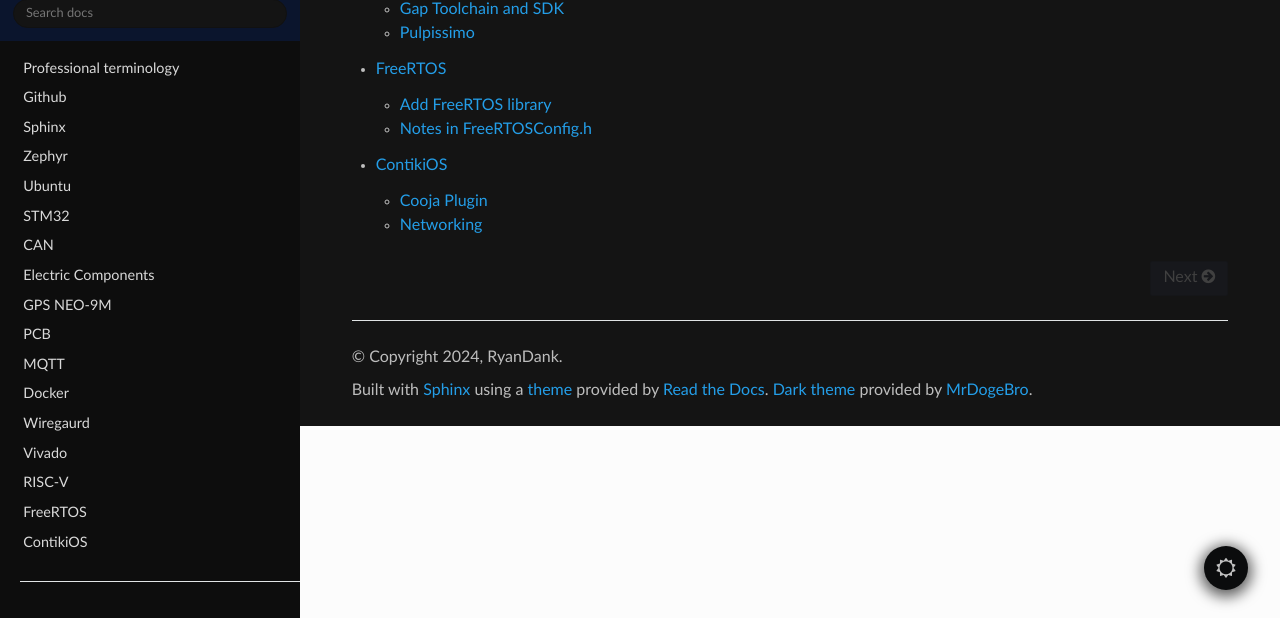
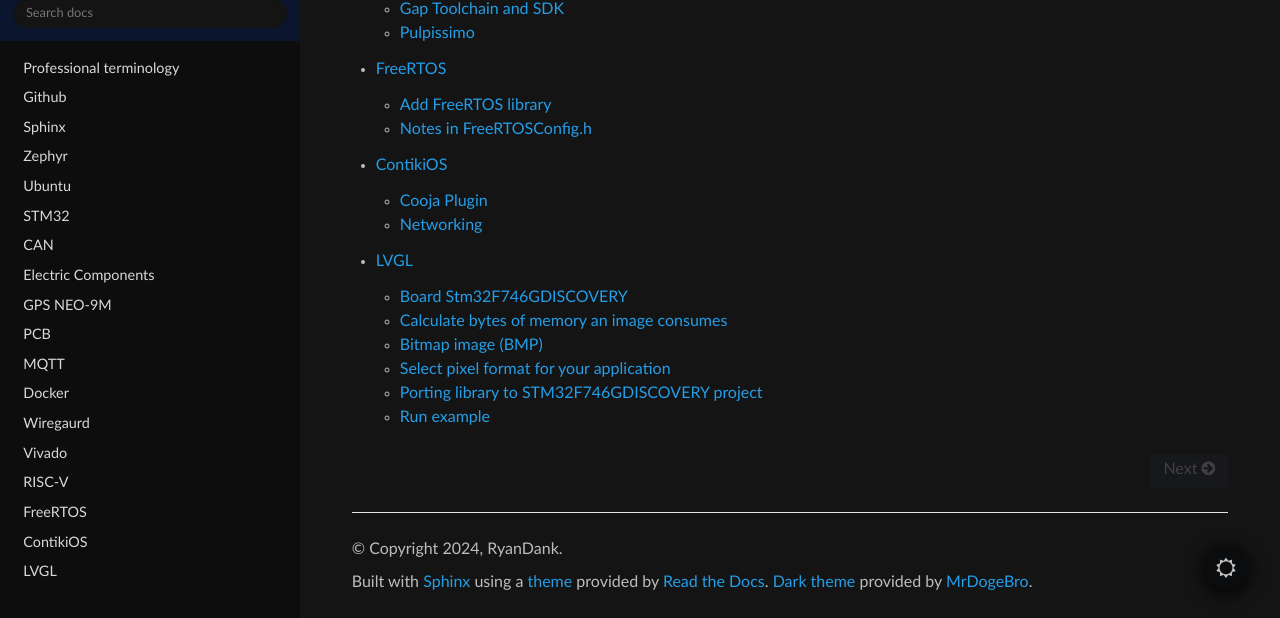
Before and after one commit to ryanjtr/MyDocs, a Sphinx documentation site: the page built from docs/source/index.rst, in a window 1280 px wide and 900 px high, scrolled down 1723 px, cut to the strip 282-900 px from the top of the window. Built offline with Sphinx 7.4.7 and the Read the Docs theme 3.1.0, drawn with Linux system fonts in a browser that asks for light colours; some of the changed lines change nothing that is shown.

Commit message:
add lvgl instruction create project

```diff
--- /dev/null
+++ b/docs/source/Contents/STM32/lvglf7.rst
@@ -0,0 +1,159 @@
+LVGL
+==================
+
+.. contents::
+    :depth: 2
+
+Board Stm32F746GDISCOVERY
+----------------------------
+
+Has on-chip RAM: 340Kb, on-chip flash: 1Mb, on board external SDRAM: 128Mb,
+on board external flash: 128Mb, on board LCD-TFT: 480x272
+
+Calculate bytes of memory an image consumes
+----------------------------------------------
+
+Given:
+    * Resolution of bitmap image: 480x270
+    * Pixel format: ARG88888
+
+bpp: bit per pixel
+
+Total memory consumed = Width x Height x (bpp/8) = 480 x 270 x (32/8) = 506.25Kb
+
+Bitmap image (BMP)
+----------------------
+
+* An BMP image contains uncompressed pixel data, so it consumes more space on disk.
+
+* You can directly read the pixel values and display them on the display module.
+
+Select pixel format for your application
+-------------------------------------------
+
+Depends on:
+
+* Pixel format support by the LCD driver chip
+
+* Desired color range
+
+* Microcontroller RAM space availability
+
+* Microcontroller Flash space availability
+
+Porting library to STM32F746GDISCOVERY project
+-------------------------------------------------
+
+#. Create project with board STM32F746GDISCOVERY, but do not enable all default peripherals.
+
+#. Set Debug to "Serial Wire".
+
+#. Set High Speed Clock to "BYPASS Clock Source", and Low Speed Clock to "Crystal/Ceramic Resonator".
+
+#. Enable these peripherals: I2C3, USART1, LTDC.
+
+#. If you use external SDRAM, you need to enable ``FMC/SDRAM1``, choose ``SDCKE0+SDNE0`` in ``Clock and chip enable``.
+
+#. Then go to tab ``Project Manager``, choose ``Advanced Settings`` and untick ``Generate Code`` of these peripheral.
+
+#. In tab ``Clock Configuration``, set ``HCLK`` up to 216, just type this number and press enter then Cubeide will calculate for you.
+
+#. Create source folder ``hal_stm_lvgl``
+
+#. Clone `sample project Stm32F746GDISCOVERY of LVGL github <https://github.com/lvgl/lv_port_stm32f746_disco>`_
+
+#. Copy the two folders ``tft`` and ``touchpad`` from ``hal_stm_lvgl``, then paste them into ``hal_stm_lvgl`` source folder created earlier.
+
+#. Copy the two folders ``Components`` and ``STM32746G-Discovery`` from ``Utilities``, then paste them into ``hal_stm_lvgl`` source folder created earlier.
+
+#. Add path to all folder above.
+
+#. Clone `LVGL github <https://github.com/lvgl/lvgl>`_
+
+#. Copy ``lvgl`` cloned folder to your project.
+
+#. Move ``lv_conf_template.h`` out side ``lvgl`` folder, and rename it to ``lv_conf.h``.
+
+#. Open ``lv_conf.h`` and change **#if 0** to **#if 1** to enable content in this file.
+
+#. Keep ``src`` folder, ``lv_version.h`` and ``lvgl.h``. Delete all the rest files and folders.
+
+#. If you want to use example or demo, then keep ``demos`` and ``examples`` folder.
+
+.. image:: image/project_tree_lvgl.png
+
+.. note::
+
+    #. When building the project, you may encounter some errors in certain files from the ``STM32746G-Discovery`` folder.
+        This occurs because the peripheral is not enabled. Simply use **#if 0** and **#endif** to temporarily disable that file.
+
+    #. The most important thing that will cause the screen to become unresponsive is the missing call to the function ``lv_tick_inc(1)``.
+        You have to call this function in ``void SysTick_Handler(void)`` of the ``stm32f7xx_it.c`` file.
+
+    #. I recommend using LVGL version 8.2 for enhanced stability. Because cannot use macro rotation display in version 9.3.0
+
+Run example
+--------------
+
+.. code:: c
+
+    /* USER CODE BEGIN Includes */
+    #include "lvgl/lvgl.h"
+    #include "lv_conf.h"
+    #include "tft.h"
+    #include "touchpad.h"
+    #include "lv_examples.h"
+
+    /* USER CODE END Includes */
+
+        int main(void)
+    {
+
+    /* USER CODE BEGIN 1 */
+
+    /* USER CODE END 1 */
+
+    /* MCU Configuration--------------------------------------------------------*/
+
+    /* Reset of all peripherals, Initializes the Flash interface and the Systick. */
+    HAL_Init();
+
+    /* USER CODE BEGIN Init */
+
+    /* USER CODE END Init */
+
+    /* Configure the system clock */
+    SystemClock_Config();
+
+    /* USER CODE BEGIN SysInit */
+
+    /* USER CODE END SysInit */
+
+    /* Initialize all configured peripherals */
+    MX_GPIO_Init();
+    /* USER CODE BEGIN 2 */
+    /* Enable I-Cache */
+    SCB_EnableICache();
+
+    /* Enable D-Cache */
+    SCB_EnableDCache();
+
+    lv_init();
+    tft_init();
+    touchpad_init();
+
+    lv_example_dropdown_1();
+    /* USER CODE END 2 */
+
+    /* Infinite loop */
+    /* USER CODE BEGIN WHILE */
+    while (1)
+    {
+        HAL_Delay(5);
+        lv_task_handler();
+        /* USER CODE END WHILE */
+
+        /* USER CODE BEGIN 3 */
+    }
+    /* USER CODE END 3 */
+    }
--- a/docs/source/index.rst
+++ b/docs/source/index.rst
@@ -22,3 +22,4 @@
    Contents/RISCV/riscv
    Contents/STM32/freertos.rst
    Contents/ContikiOS/contikios.rst
+   Contents/STM32/lvglf7.rst
```
Also changed, not shown: docs/source/Contents/STM32/image/project_tree_lvgl.png (added).
